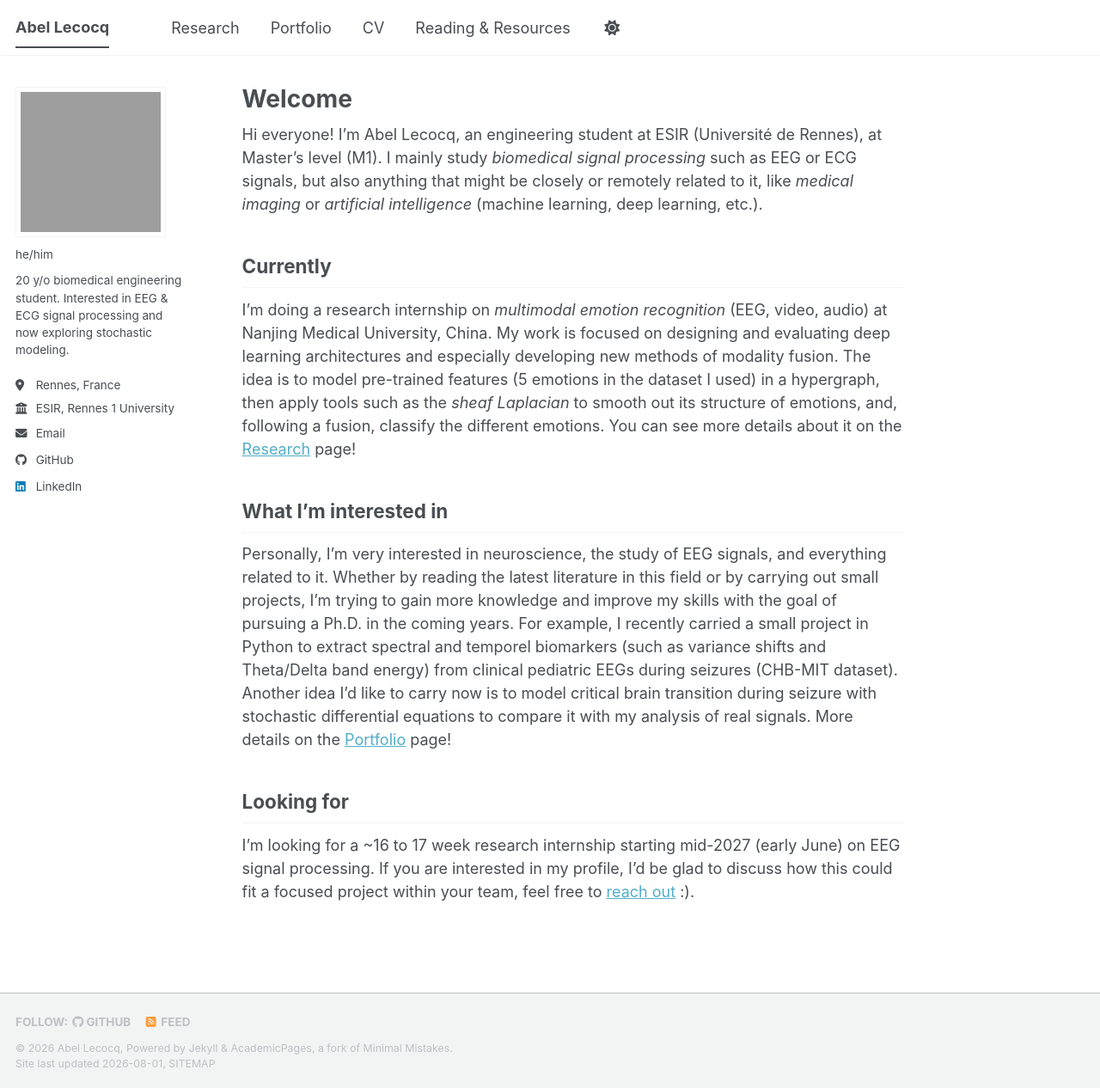
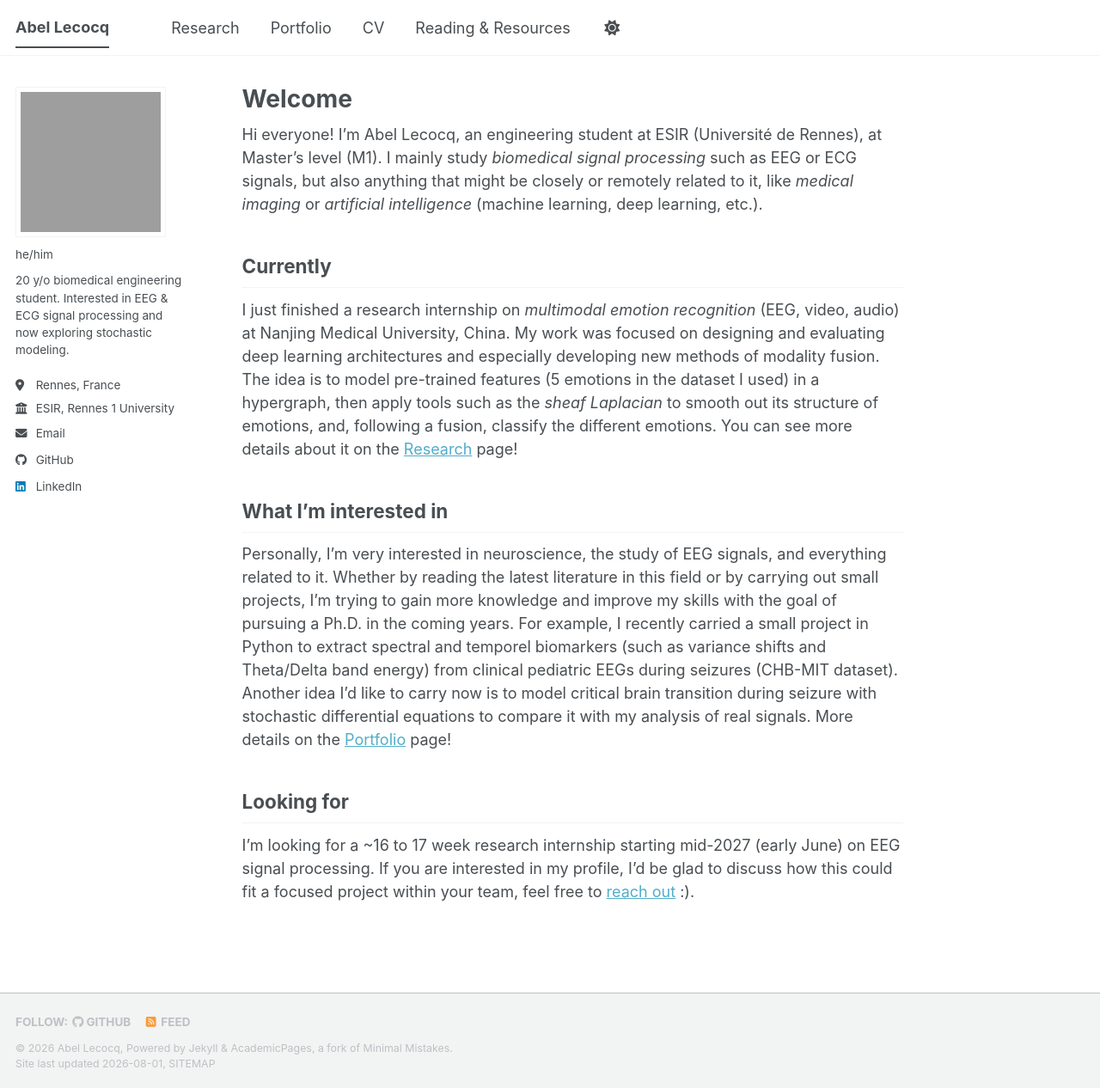
Before and after one commit to Abelccq/Abelccq.github.io, a Jekyll site: the page built from _pages/about.md, in a window 1280 px wide and 1266 px high. Shown: the whole window at 86% size. Built offline with Jekyll 4.4.1, drawn with Linux system fonts in a browser that asks for light colours; a script bundle is joined from its source files by our own code; library files that are not in the unit come from our copies.

Commit message:
Revise internship status in about.md
Updated internship description to reflect completion and past tense.

```diff
--- a/_pages/about.md
+++ b/_pages/about.md
@@ -11,7 +11,7 @@ Hi everyone! I'm Abel Lecocq, an engineering student at ESIR (Université de Ren
 level (M1). I mainly study *biomedical signal processing* such as EEG or ECG signals, but also anything that might be closely or remotely related to it, like *medical imaging* or *artificial intelligence* (machine learning, deep learning, etc.).
 
 ## Currently
-I'm doing a research internship on *multimodal emotion recognition* (EEG, video, audio) at Nanjing Medical University, China. My work is focused on designing and evaluating deep learning architectures and especially developing new methods of modality fusion. The idea is to model pre-trained features (5 emotions in the dataset I used) in a hypergraph, then apply tools such as the *sheaf Laplacian* to smooth out its structure of emotions, and, following a fusion, classify the different emotions. You can see more details about it on the [Research](/research/) page!
+I just finished a research internship on *multimodal emotion recognition* (EEG, video, audio) at Nanjing Medical University, China. My work was focused on designing and evaluating deep learning architectures and especially developing new methods of modality fusion. The idea is to model pre-trained features (5 emotions in the dataset I used) in a hypergraph, then apply tools such as the *sheaf Laplacian* to smooth out its structure of emotions, and, following a fusion, classify the different emotions. You can see more details about it on the [Research](/research/) page!
 
 ## What I'm interested in
 Personally, I'm very interested in neuroscience, the study of EEG signals, and everything related to it. Whether by reading the latest literature in this field or by carrying out small projects, I'm trying to gain more knowledge and improve my skills with the goal of pursuing a Ph.D. in the coming years. For example, I recently carried a small project in Python to extract spectral and temporel biomarkers (such as variance shifts and Theta/Delta band energy) from clinical pediatric EEGs during seizures (CHB-MIT dataset). Another idea I'd like to carry now is to model critical brain transition during seizure with stochastic differential equations to compare it with my analysis of real signals. More details on the [Portfolio](/portfolio/) page!
```
